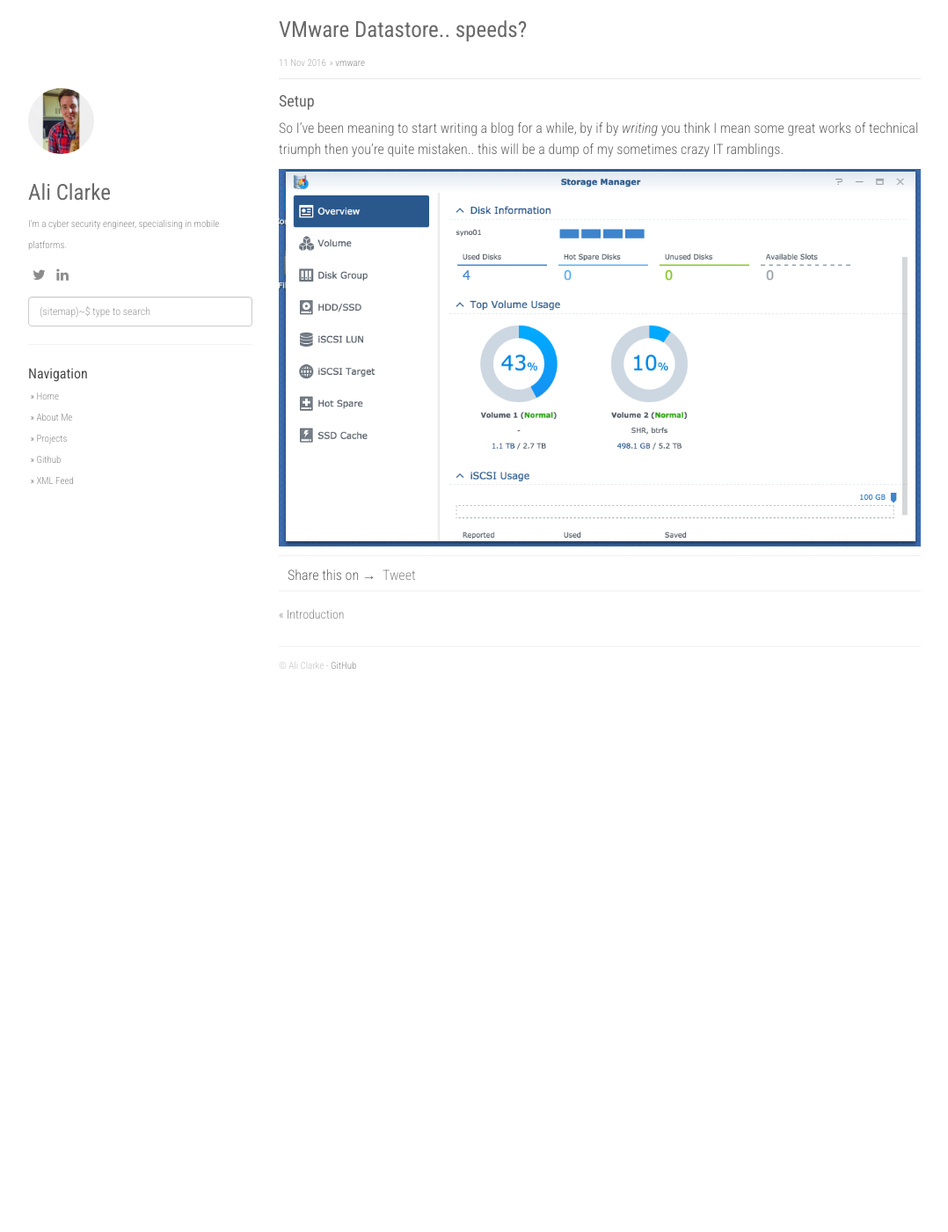
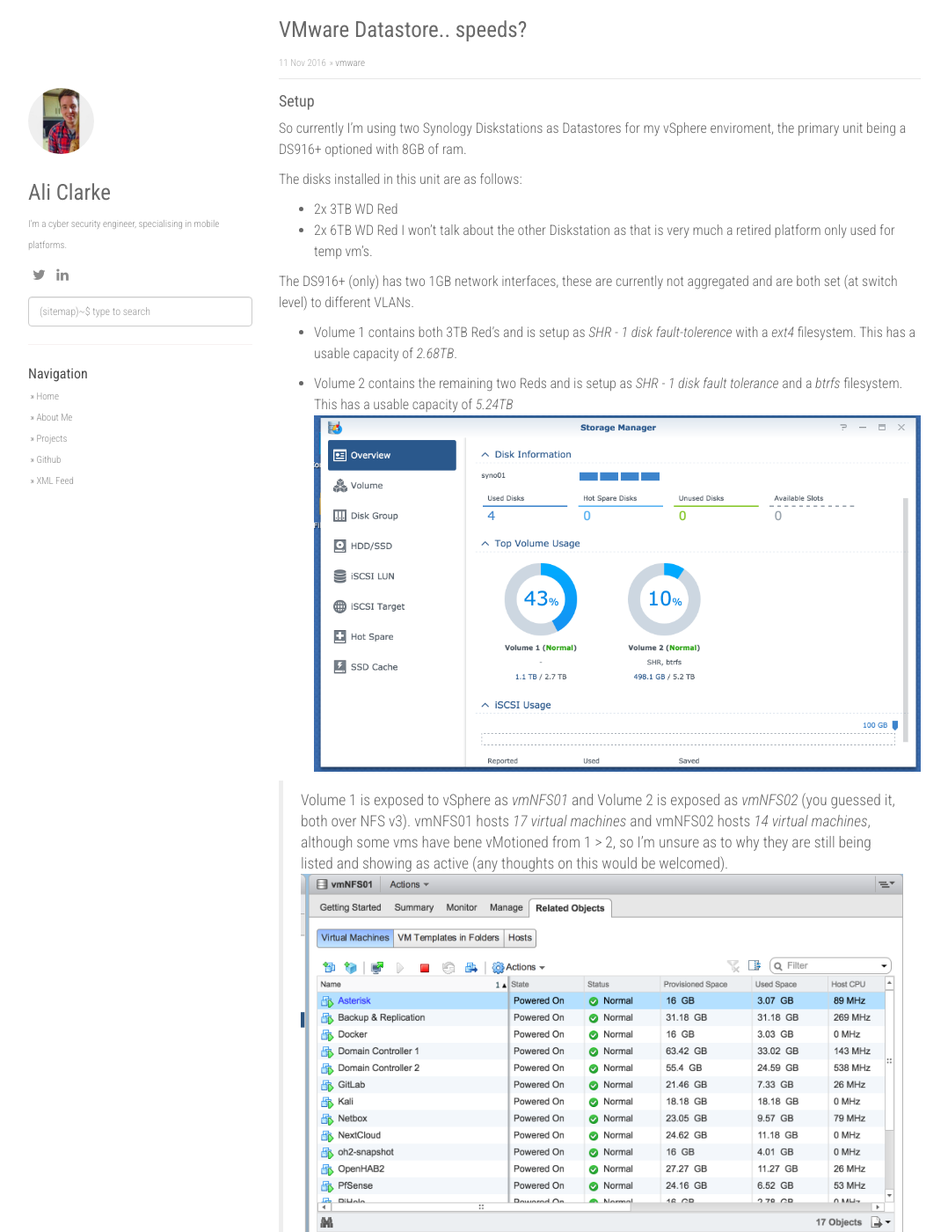
Before and after one commit to alijnclarke/alijnclarke.github.io, a Jekyll site: the page built from _posts/2016-11-11-vmwarestorage.md, in a window 1280 px wide and 1400 px high. Shown: the whole window at 88% size, without its empty margins (53-1131 px from the left). Built offline with Jekyll 4.4.1, drawn with Linux system fonts in a browser that asks for light colours; nearby versions of some CDN libraries; comment, search, counter and statistics services are not loaded.

Commit message:
add images
Signed-off-by: Ali Clarke <ali.clarke@swainsleyhall.com>

```diff
--- a/_posts/2016-11-11-vmwarestorage.md
+++ b/_posts/2016-11-11-vmwarestorage.md
@@ -7,8 +7,26 @@
 
 #### Setup
 
-So I’ve been meaning to start writing a blog for a while, by if by *writing* you think I mean some great works of technical triumph then you’re quite mistaken.. this will be a dump of my sometimes crazy IT ramblings.
+So currently I’m using two Synology Diskstations as Datastores for my vSphere enviroment, the primary unit being a DS916+ optioned with 8GB of ram.
 
+The disks installed in this unit are as follows:
+- 2x 3TB WD Red
+- 2x 6TB WD Red
+I won’t talk about the other Diskstation as that is very much a retired platform only used for temp vm’s.
+
+The DS916+ (only) has two 1GB network interfaces, these are currently not aggregated and are both set (at switch level) to different VLANs.
+
+- Volume 1 contains both 3TB Red’s and is setup as *SHR - 1 disk fault-tolerence* with a *ext4* filesystem. This has a usable capacity of *2.68TB*.
+
+- Volume 2 contains the remaining two Reds and is setup as *SHR - 1 disk fault tolerance* and a *btrfs* filesystem. This has a usable capacity of *5.24TB*
 ![][image-1]
 
+> Volume 1 is exposed to vSphere as *vmNFS01* and Volume 2 is exposed as *vmNFS02* (you guessed it, both over NFS v3).
+vmNFS01 hosts *17 virtual machines* and vmNFS02 hosts *14 virtual machines*, although some vms have bene vMotioned from 1 \> 2, so I’m unsure as to why they are still being listed  and showing as active (any thoughts on this would be welcomed).
+![][image-2]![][image-3]
+
+
+
 [image-1]:	/static/img/post-images/syno-storage.png
+[image-2]:	/static/img/post-images/vmNFS01.png
+[image-3]:	/static/img/post-images/vmNFS02.png
```
Also changed, not shown: static/img/post-images/vmNFS01.png (added), static/img/post-images/vmNFS02.png (added).
